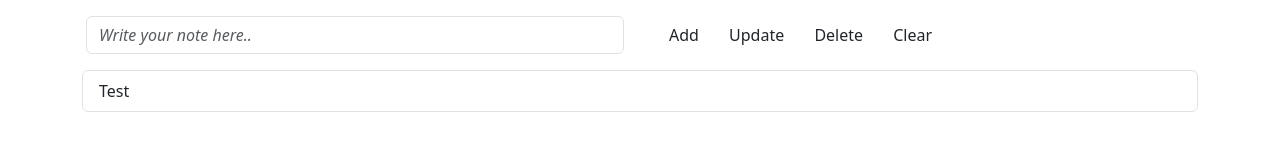
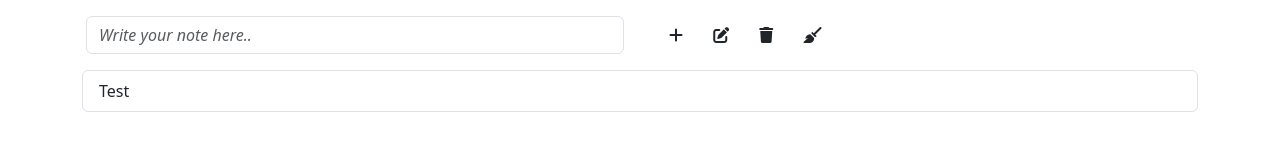
Before and after one commit to mhmtalakus/ToDo-List---JS, a plain HTML site: page index.html in a window 1280 px wide. Drawn offline with nearby package versions, Linux system fonts and the light colour scheme.

Commit message:
The basic design of the page has been created.

```diff
--- a/index.html
+++ b/index.html
@@ -7,6 +7,7 @@
     <title>ToDo List</title>
     <link href="https://cdn.jsdelivr.net/npm/bootstrap@5.3.3/dist/css/bootstrap.min.css" rel="stylesheet"
         integrity="sha384-QWTKZyjpPEjISv5WaRU9OFeRpok6YctnYmDr5pNlyT2bRjXh0JMhjY6hW+ALEwIH" crossorigin="anonymous">
+    <link rel="stylesheet" href="https://cdnjs.cloudflare.com/ajax/libs/font-awesome/6.7.1/css/all.min.css">
     <style>
         input::placeholder {
             font-style: italic;
@@ -21,10 +22,10 @@
                 <input type="text" id="textValue" class="form-control" placeholder="Write your note here..">
             </div>
             <div class="col-6 p-3">
-                <button id="add" class="btn">Add</button>
-                <button id="update" class="btn">Update</button>
-                <button id="delete" class="btn">Delete</button>
-                <button id="clear" class="btn">Clear</button>
+                <button id="add" class="btn"><i class="fa-solid fa-plus fa-fade"></i></button>
+                <button id="update" class="btn"><i class="fa-solid fa-pen-to-square fa-fade"></i></button>
+                <button id="delete" class="btn"><i class="fa-solid fa-trash fa-fade"></i></button>
+                <button id="clear" class="btn"><i class="fa-solid fa-broom fa-fade"></i></button>
             </div>
         </div>
         <div class="card-body">
```
